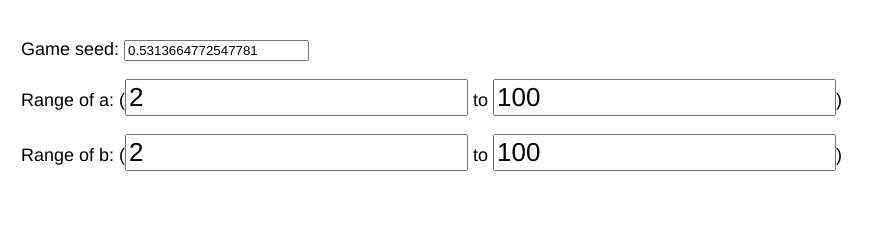
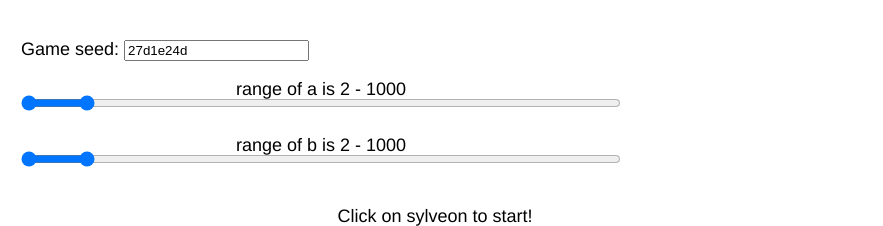
Before and after one commit to bobermilk/mental-arithmetic, a Flask app: page / in a window 1280 px wide. Shown: the top 226 px of the page, without its empty margins (0-883 px from the left). Run offline with Flask 2, Linux system fonts and the light colour scheme; some libraries are stand-ins or nearby versions.

Commit message:
add sliders

```diff
--- a/static/style.css
+++ b/static/style.css
@@ -38,3 +38,53 @@ body{
     top: 20px;
     position: absolute;
 }
+
+section.range-slider {
+    position: relative;
+    width: 600px;
+    height: 35px;
+    text-align: center;
+}
+
+section.range-slider input {
+    pointer-events: none;
+    position: absolute;
+    overflow: hidden;
+    left: 0;
+    top: 15px;
+    width: 600px;
+    outline: none;
+    height: 18px;
+    margin: 0;
+    padding: 0;
+}
+
+section.range-slider input::-webkit-slider-thumb {
+    pointer-events: all;
+    position: relative;
+    z-index: 1;
+    outline: 0;
+}
+
+section.range-slider input::-moz-range-thumb {
+    pointer-events: all;
+    position: relative;
+    z-index: 10;
+    -moz-appearance: none;
+    width: 9px;
+}
+
+section.range-slider input::-moz-range-track {
+    position: relative;
+    z-index: -1;
+    background-color: rgba(0, 0, 0, 1);
+    border: 0;
+}
+section.range-slider input:last-of-type::-moz-range-track {
+    -moz-appearance: none;
+    background: none transparent;
+    border: 0;
+}
+  section.range-slider input[type=range]::-moz-focus-outer {
+  border: 0;
+}
--- a/templates/arithmetic.html
+++ b/templates/arithmetic.html
@@ -1,16 +1,27 @@
 <!DOCTYPE html>
 <head>
 	<link rel="stylesheet" href="{{ url_for('static', filename='style.css') }}">
-<script src="//cdnjs.cloudflare.com/ajax/libs/seedrandom/3.0.5/seedrandom.min.js">
-</script>
+	<script src="//cdnjs.cloudflare.com/ajax/libs/seedrandom/3.0.5/seedrandom.min.js"></script>
 	<script id="MathJax-script" async src="https://cdn.jsdelivr.net/npm/mathjax@3/es5/tex-chtml.js"></script>
 </head>
 <body>
 	<div style="padding: 21px;">
 		<form method="post">
-        <p>Game seed: <input type="text" name="seed" id="seed"></p>
-        <p>Range of a: (<input type="text" name="a_min" id="range_input" value="2"> to <input type="text" name="a_max" id="range_input" value="100">)</p>
-        <p>Range of b: (<input type="text" name="b_min" id="range_input" value="2"> to <input type="text" name="b_max" id="range_input" value="100">)</p>
+			<p>Game seed: <input type="text" name="seed" id="seed" maxlength="10">
+			</p>
+			<section class="range-slider">
+                range of a is
+				<span class="rangeValues"></span>
+				<input name="a_min" value="2" min="2" max="10000" step="1" type="range">
+				<input name="a_max" value="1000" min="2" max="10000" step="1" type="range">
+			</section>
+            <br>
+			<section class="range-slider">
+                range of b is
+				<span class="rangeValues"></span>
+				<input name="b_min" value="2" min="2" max="10000" step="1" type="range">
+				<input name="b_max" value="1000" min="2" max="10000" step="1" type="range">
+			</section>
 			<dl style="display: inline-block;">
 				<dt>
 					<label>
@@ -43,8 +54,7 @@
 					</label>
 				</dt>
 			</dl>
-            <dl style="display: inline-block; margin-left: 36px";">
-
+			<dl style="display: inline-block; margin-left: 36px" ;">
 				<dt>
 					<label>
 						<input name="exponent" type="checkbox">
@@ -70,14 +80,12 @@
 					</label>
 				</dt>
 			</dl>
-            <dl style="display: inline-block; margin-left: 80px";">
+			<dl style="display: inline-block; margin-left: 80px" ;">
 				<p>Click on sylveon to start!</p>
 				<input type="image" alt="submit" style="width:250px; height:250px;" src="https://cdn.discordapp.com/attachments/1054367691349180547/1080310961497440298/sylveon.png">
 			</dl>
 			<!-- the rest goes here -->
-            <p>
-            Duration:
-            <select name="duration">
+			<p> Duration: <select name="duration">
 					<option value="30">30 seconds</option>
 					<option value="60">60 seconds</option>
 					<option selected="" value="120">120 seconds</option>
@@ -87,8 +95,42 @@
 			</p>
 		</form>
 	</div>
+	<script>
+		const genRanHex = size => [...Array(size)].map(() => Math.floor(Math.random() * 16).toString(16)).join('');
+		document.getElementById("seed").value = genRanHex(8);
 
-    <script>
-        document.getElementById("seed").value=Math.random();
+		function getVals() {
+			// Get slider values
+			var parent = this.parentNode;
+			var slides = parent.getElementsByTagName("input");
+			var slide1 = parseFloat(slides[0].value);
+			var slide2 = parseFloat(slides[1].value);
+			// Neither slider will clip the other, so make sure we determine which is larger
+			if (slide1 > slide2) {
+				var tmp = slide2;
+				slide2 = slide1;
+				slide1 = tmp;
+			}
+			if (slide1 == slide2) {
+				slides[1].value = slide2 + 1;
+				slide2 = parseFloat(slides[1].value);
+			}
+			var displayElement = parent.getElementsByClassName("rangeValues")[0];
+			displayElement.innerHTML = slide1 + " - " + slide2;
+		}
+		window.onload = function() {
+			// Initialize Sliders
+			var sliderSections = document.getElementsByClassName("range-slider");
+			for (var x = 0; x < sliderSections.length; x++) {
+				var sliders = sliderSections[x].getElementsByTagName("input");
+				for (var y = 0; y < sliders.length; y++) {
+					if (sliders[y].type === "range") {
+						sliders[y].oninput = getVals;
+						// Manually trigger event first time to display values
+						sliders[y].oninput();
+					}
+				}
+			}
+		}
 	</script>
 </body>
```
Also changed, not shown: templates/arithmeticgame.html (+86 -86 lines). Lines whose indentation alone changed are shown as unchanged.
